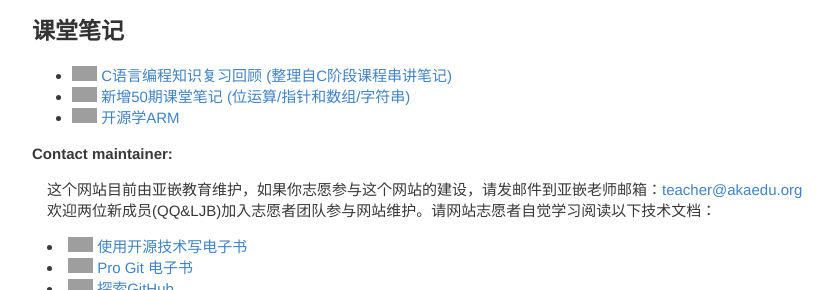
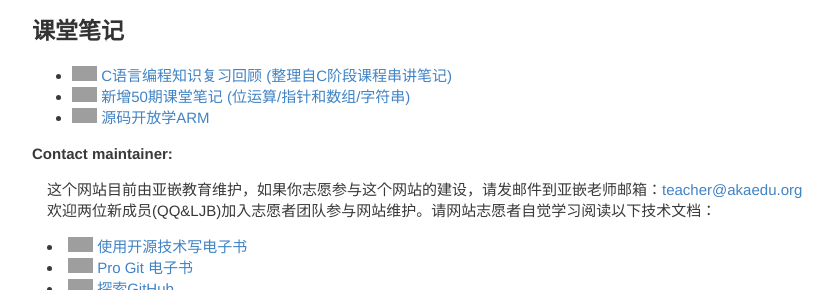
Before and after one commit to akaedu/akaedu.github.com, a Jekyll site: the page built from index.md, in a window 1280 px wide, cut to the strip 1168-1458 px from the top of the page. Shown: the whole strip, without its empty margins (168-1001 px from the left). Built offline with Jekyll 4.4.1, drawn with Linux system fonts in a browser that asks for light colours; Markdown is read by kramdown in place of the engine named in the settings; comment, search, counter and statistics services are not loaded; grey boxes are pictures that could not be loaded.

Commit message:
Update index.md

```diff
--- a/index.md
+++ b/index.md
@@ -75,7 +75,7 @@ category: tech
 </li>
 <li>
   <img border="0" src="http://www.akaedu.org/img/new2.gif" width="25" height="15">
-  <a href="http://limingth.github.com/">开源学ARM</a>
+  <a href="http://limingth.github.com/">源码开放学ARM</a>
 </li>
 </ul>
 
```
